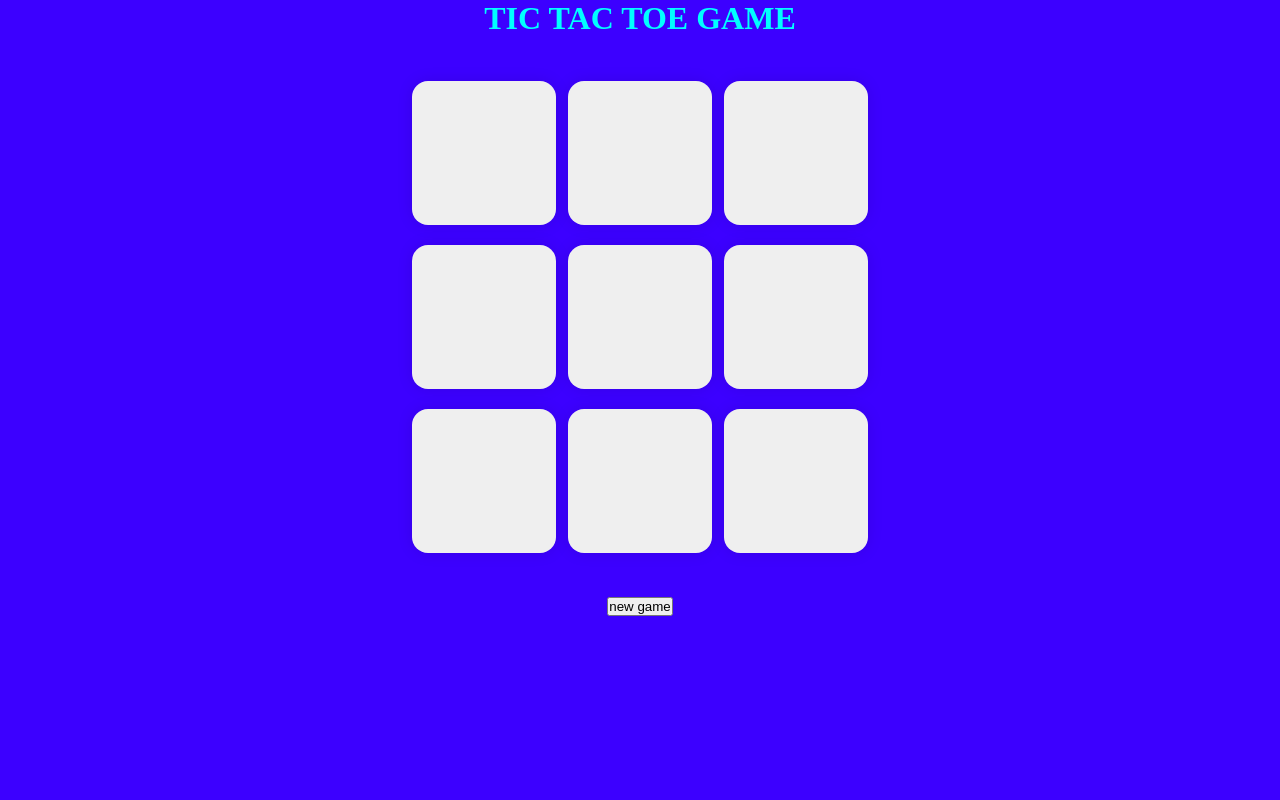
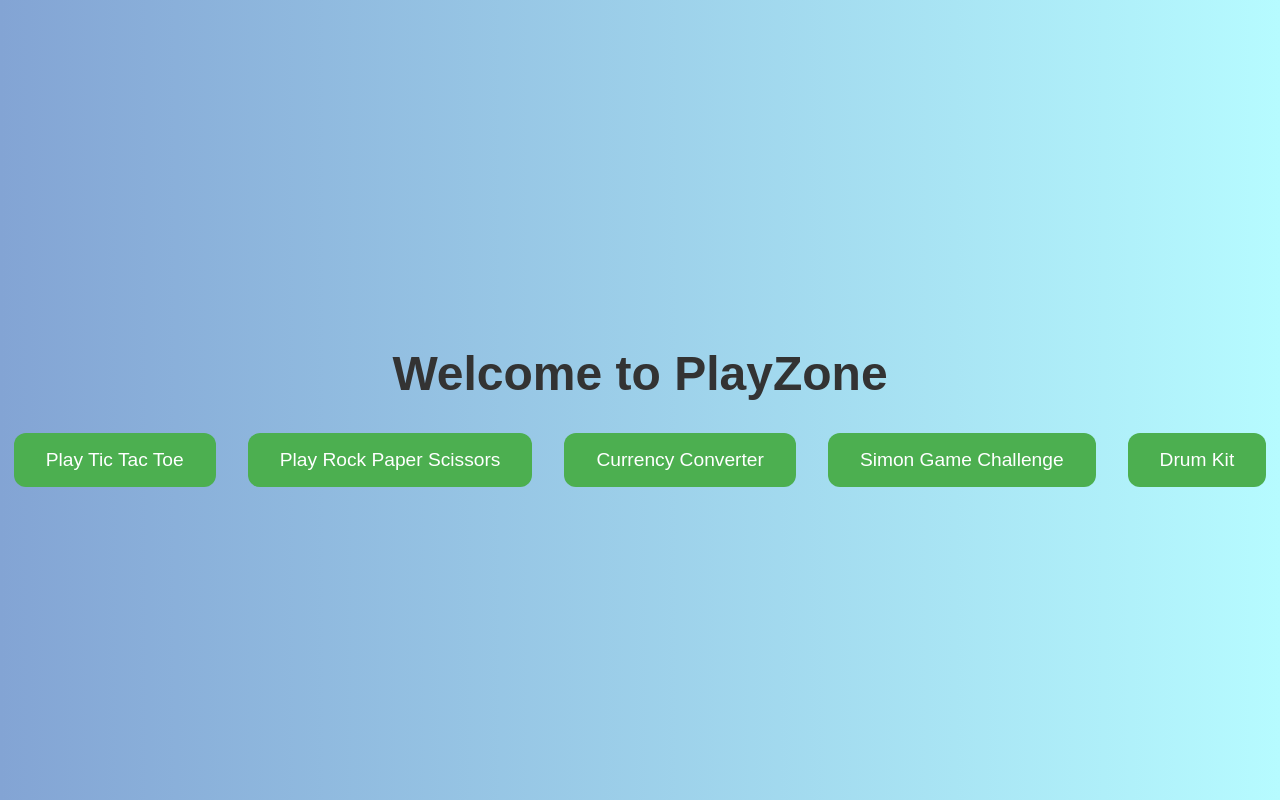
Before and after one commit to anvesh1723/playZone, a plain HTML site: page index.html in a window 1280 px wide. Drawn offline with Linux system fonts and the light colour scheme.

Commit message:
Add files via upload

```diff
--- a/index.html
+++ b/index.html
@@ -1,33 +1,24 @@
 <!DOCTYPE html>
 <html lang="en">
 <head>
-    <meta charset="UTF-8">
-    <meta name="viewport" content="width=device-width, initial-scale=1.0">
-    <title>Document</title>
-    <link rel="stylesheet" href="style.css">
+  <meta charset="UTF-8" />
+  <meta name="viewport" content="width=device-width, initial-scale=1.0"/>
+  <title>PlayZone</title>
+  <link rel="stylesheet" href="style.css" />
 </head>
 <body>
-    <main>
-        <h1>TIC TAC TOE GAME</h1>
-        <div>
-            <h1 id="winner"></h1>
-        </div>
-        <div class="container">
-        <div class="game">
-            <button class="box"></button>
-            <button class="box"></button>
-            <button class="box"></button>
-            <button class="box"></button>
-            <button class="box"></button>
-            <button class="box"></button>
-            <button class="box"></button>
-            <button class="box"></button>
-            <button class="box"></button>
-        </div>
-    </div>
-    <button id="new">new game</button>
-    </main>
+  <h1>Welcome to PlayZone</h1>
+  <div class="button-container">
+    <!-- Relative path to project1 -->
+    <button class="game-btn" onclick="location.href='project1/index.html'">Play Tic Tac Toe</button>
 
-    <script src="first.js"></script>
+    <!-- Relative path to project2 -->
+    <button class="game-btn" onclick="location.href='project2/index.html'">Play Rock Paper Scissors</button>
+
+   <button class="game-btn" onclick="location.href='project3/index.html'">Currency Converter</button>
+<button class="game-btn" onclick="location.href='project4/index.html'">Simon Game Challenge</button>
+<button class="game-btn" onclick="location.href='project5/index.html'">Drum Kit</button>
+
+  </div>
 </body>
 </html>
--- a/style.css
+++ b/style.css
@@ -1,47 +1,36 @@
-*{
-    margin:0;
-    padding:0;
-}
+body {
+    background: linear-gradient(to right, #83a4d4, #b6fbff);
+    display: flex;
+    flex-direction: column;
+    align-items: center;
+    justify-content: center;
+    height: 100vh;
+    font-family: Arial, sans-serif;
+    margin: 0;
+  }
 
-body{
-    color:aqua;
-    text-align: center;
-    background-color:#3c00ff;
-}
+  h1 {
+    font-size: 3rem;
+    margin-bottom: 2rem;
+    color: #333;
+  }
 
-.container{
-    height:70vh;
-    display:flex;
-    justify-content: center;
-    align-items: center;
-}
+  .button-container {
+    display: flex;
+    gap: 2rem;
+  }
 
-.game{
-    height: 60vmin;
-    width:60vmin;
-    display:flex;
-    flex-wrap:wrap;
-    justify-content: center;
-    align-items: center;
-    gap:1.5vmin;
+  .game-btn {
+    padding: 1rem 2rem;
+    font-size: 1.2rem;
+    background-color: #4caf50;
+    color: white;
+    border: none;
+    border-radius: 12px;
+    cursor: pointer;
+    transition: background-color 0.3s;
+  }
 
-}
-.box{
-    height: 18vmin;
-    width:18vmin;
-    border-radius: 1rem;
-    border:none;
-    box-shadow: 0 0 1rem rgba(0,0,0,0.1);
-   color:red;
-}
-
-.reset{
-    font-family: 'Courier New', Courier, monospace;
-    font-size: medium;
-    color: black;
-    background-color: white;
-    border-radius:17%;
-    border: 1.5cqmax;
-    width: 150px;
-
-}
+  .game-btn:hover {
+    background-color: #45a049;
+  }
```
